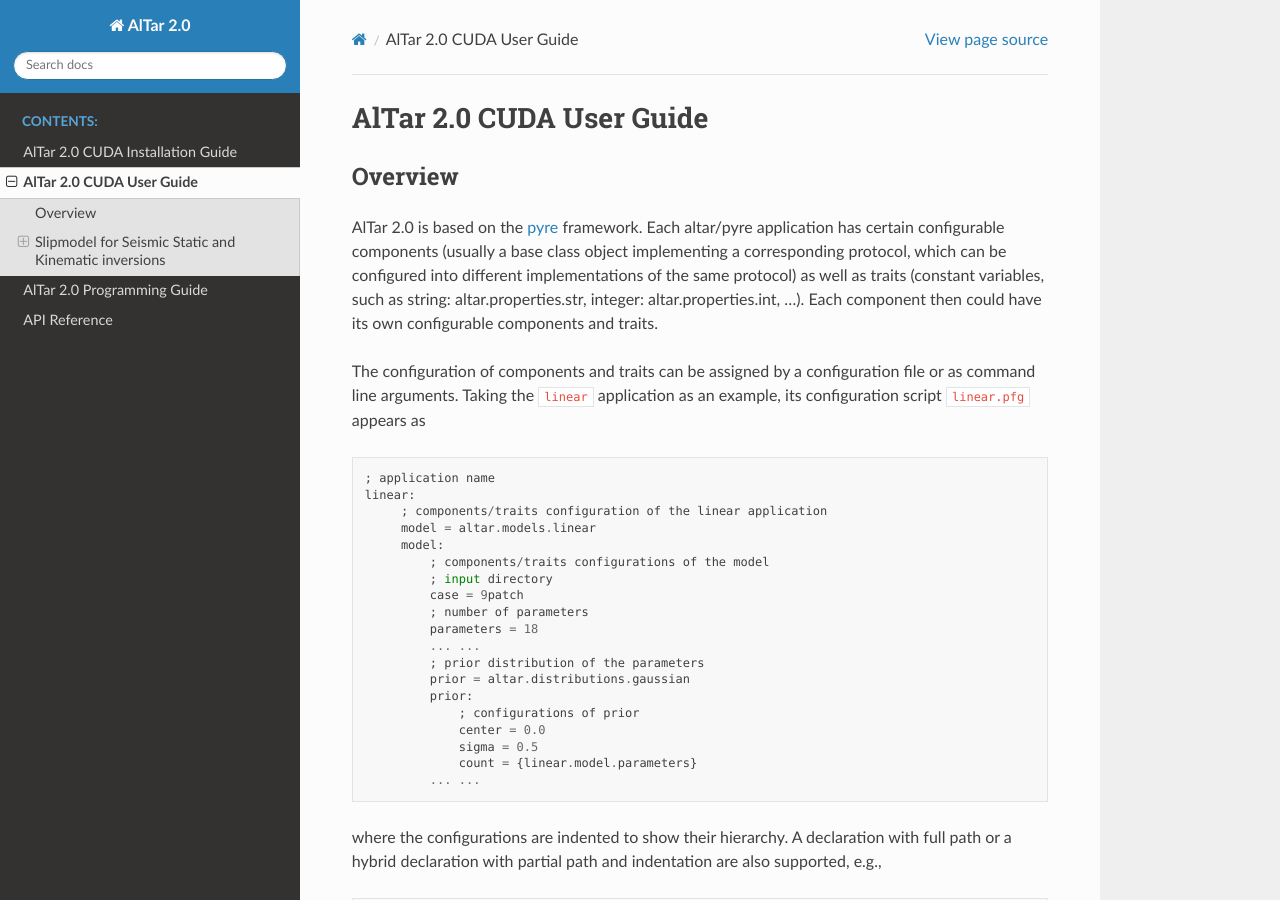
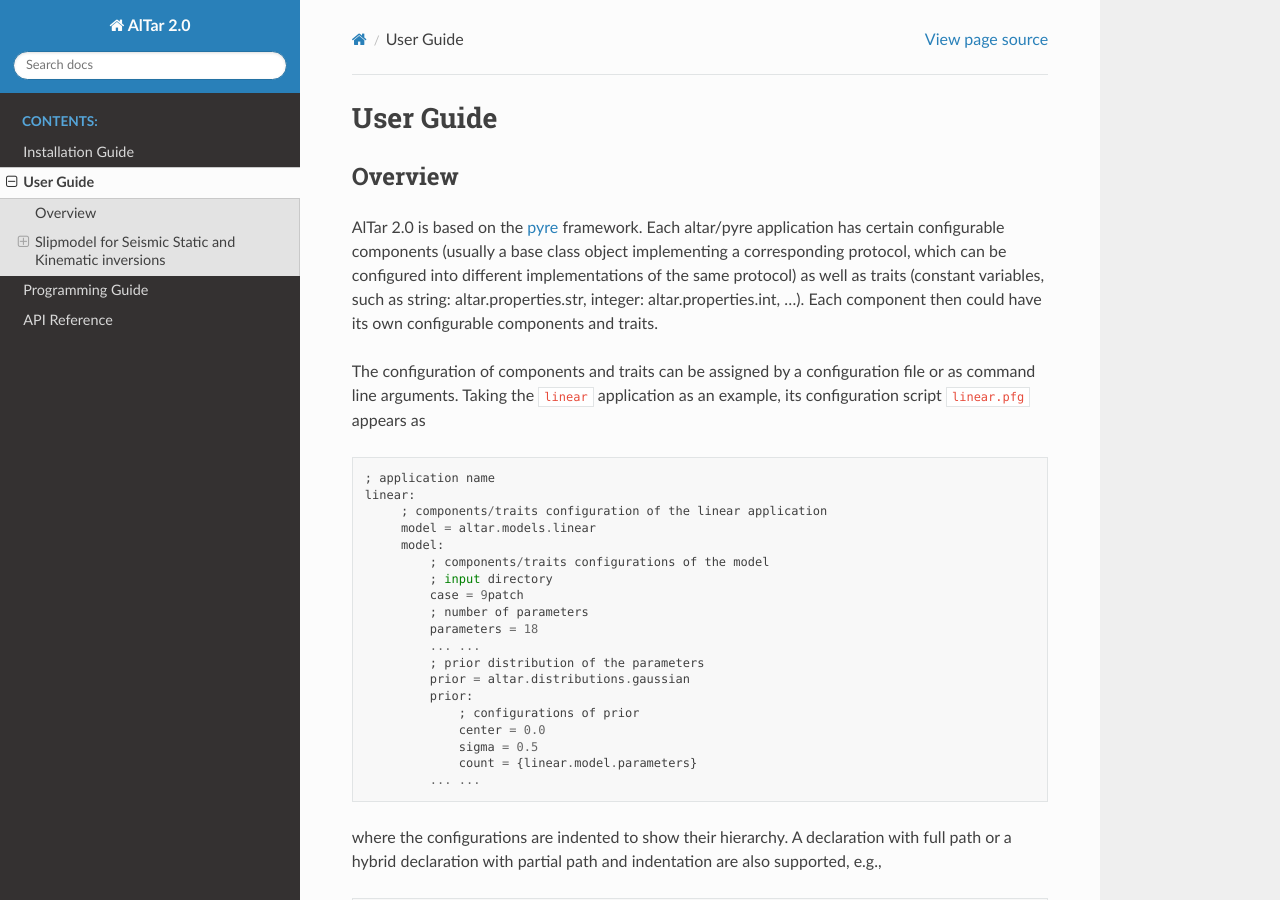
Before and after one commit to lijun99/altar2-documentation, a Sphinx documentation site: the page built from docs/cuda/Manual.rst, in a window 1280 px wide and 900 px high. Built offline with Sphinx 7.4.7 and the Read the Docs theme 2.0.0, drawn with Linux system fonts in a browser that asks for light colours.

```diff
--- a/docs/cuda/Installation.rst
+++ b/docs/cuda/Installation.rst
@@ -1,6 +1,6 @@
-#################################
-AlTar 2.0 CUDA Installation Guide
-#################################
+##################
+Installation Guide
+##################
 
 Overview
 ========
--- a/docs/cuda/Manual.rst
+++ b/docs/cuda/Manual.rst
@@ -1,7 +1,7 @@
 
-#########################
-AlTar 2.0 CUDA User Guide
-#########################
+##########
+User Guide
+##########
 
 
 Overview
--- a/docs/cuda/Programming.rst
+++ b/docs/cuda/Programming.rst
@@ -1,8 +1,7 @@
-===================================================
-AlTar 2.0 Programming Guide
-===================================================
+#################
+Programming Guide
+#################
  (For Model Developers)
-
 
 
 Introduction
```
Also changed, not shown: README.md (+1 -1 lines).
